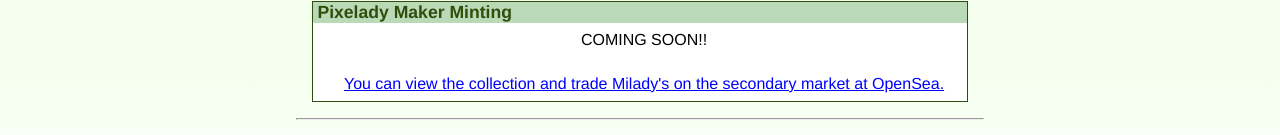
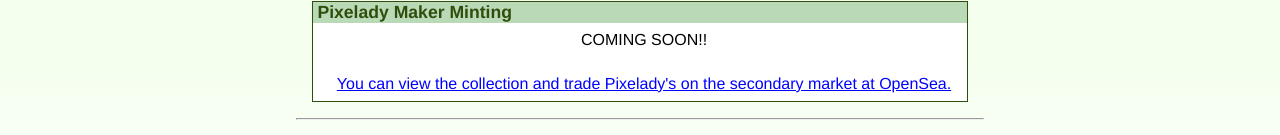
Before and after one commit to PixeladyMaker/Website, a plain HTML site: page index.html in a window 1280 px wide. Shown: the part 341-476 px from the top of the page. Drawn offline with Linux system fonts and the light colour scheme.

Commit message:
Update index.html

```diff
--- a/index.html
+++ b/index.html
@@ -132,8 +132,8 @@
         combinations. No new Gen 1 Pixelady's will ever be minted after this sale.
       </p> -->
       <p style="text-align: center">
-        <br /><a href="https://opensea.io/collection/milady"
-          >You can view the collection and trade Milady's
+        <br /><a href="https://opensea.io/"
+          >You can view the collection and trade Pixelady's
 		on the secondary market at OpenSea. </a
         >
       </p>
```
